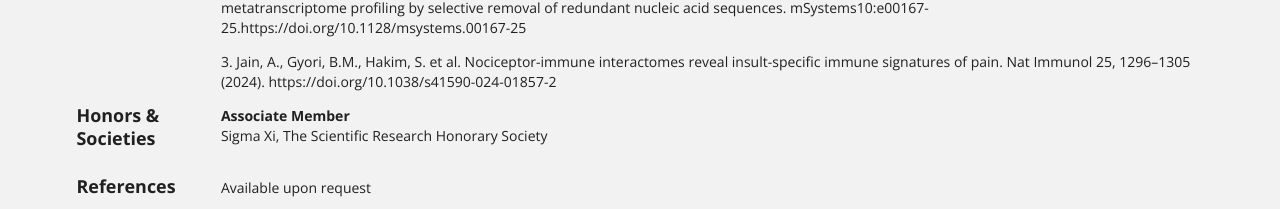
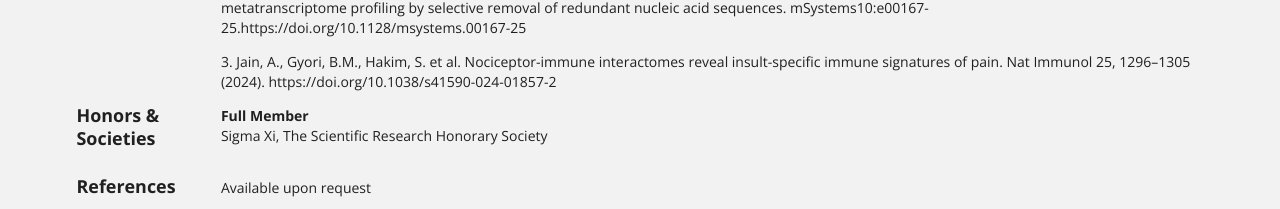
Before and after one commit to samuelbunga/samuelbunga.github.io, a Jekyll site: the page built from bio/index.html, in a window 1280 px wide. Shown: the part 1435-1644 px from the top of the page. Built offline with Jekyll 4.4.1, drawn with Linux system fonts in a browser that asks for light colours.

Commit message:
Update bio.json

```diff
--- a/_data/bio.json
+++ b/_data/bio.json
@@ -156,7 +156,7 @@
     {
       "type": "honor",
       "awarder": "Sigma Xi, The Scientific Research Honorary Society",
-      "title": "Associate Member"
+      "title": "Full Member"
     }
   ],
 
```
